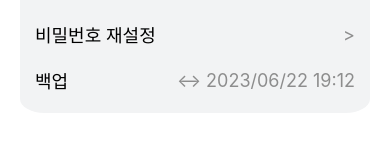
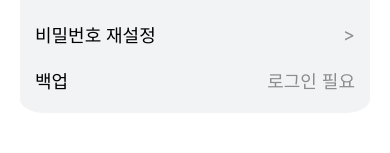
Before and after one commit to she0108/DaechoongMemo, a React Native app: screen /MenuScreen in a window 390 px wide. Shown: the part 288-441 px from the top of the page. Built offline with nearby package versions, Linux system fonts and the light colour scheme; no server answers.

Commit message:
:sparkles: 데이터 백업 기능 구현

```diff
--- a/screens/LoginScreen.js
+++ b/screens/LoginScreen.js
@@ -29,6 +29,8 @@ const LoginScreen = ({navigation}) => {
       .catch((error) => {
         const errorCode = error.code;
         const errorMessage = error.message;
+        console.log(error);
+        //로그인 에러 핸들링 (사용자 없음 등)
       });
     }
 
--- a/screens/MenuScreen.js
+++ b/screens/MenuScreen.js
@@ -1,27 +1,45 @@
 import { StatusBar, Alert, TouchableOpacity } from 'react-native';
 import { useState, useEffect } from 'react';
-import { useIsFocused } from '@react-navigation/native';
+import AsyncStorage from '@react-native-async-storage/async-storage';
 import styled from 'styled-components/native';
 import { AntDesign } from '@expo/vector-icons';
 import { color } from '../color';
-import { auth } from '../firebaseConfig';
+import { auth, database } from '../firebaseConfig';
 import { signOut, onAuthStateChanged } from "firebase/auth";
+import { ref, get, set } from "firebase/database";
 
 
 const MenuScreen = ({ navigation }) => {
-  const [loggedIn, setLoggedIn] = useState(false);
-  const [email, setEmail] = useState("-");
+  const [user, setUser] = useState(null);
+  const [lastBackup, setLastBackup] = useState("-");
+
 
   onAuthStateChanged(auth, (user) => {
     if (user) {
-      setLoggedIn(true);
-      setEmail(user.email);
+      setUser(user);
     } else {
-      setLoggedIn(false);
-      setEmail("-");
+      setUser(null);
     }
   });
 
+  useEffect(() => {setUser(auth.currentUser);}, []);
+
+  useEffect(() => {
+    if (user) {
+      get(ref(database, `users/${user.uid}/last-backup`)).then((snapshot)=> {
+      if (snapshot.exists()) {
+        if (snapshot.val() == 0) {
+          console.log("백업 기록이 존재하지 않습니다.");
+          setLastBackup("기록 없음");
+        } else {
+          const date = new Date(snapshot.val());
+          setLastBackup(date.toLocaleString());
+        }
+      } else {
+        console.log("snapshot data doesn't exist");
+      }})
+    }
+  }, [user]);
 
   const handleLogin = () => navigation.navigate("LoginScreen");
 
@@ -42,6 +60,29 @@ const MenuScreen = ({ navigation }) => {
     ]);
   }
 
+  const handleBackup = () => {
+    if (!user) {
+      Alert.alert('로그인 필요', "로그아웃 상태에서는 백업이 불가능합니다", [
+      { text: '확인' },
+    ]);
+    } else {
+      // 1. 로컬에 저장된 memoList를 database에 업로드
+      const uploadMemoList = async () => {
+        const s = await AsyncStorage.getItem('@memoList');
+        if (s != null) {
+          set(ref(database, 'backup-data/' + user.uid), JSON.parse(s));
+        } else {
+          set(ref(database, 'backup-data/' + user.uid), {});
+        }
+      }
+      uploadMemoList();
+      // 2. 마지막 백업 시각 업데이트
+      const newDate = new Date();
+      setLastBackup(newDate.toLocaleString());
+      set(ref(database, `users/${user.uid}/last-backup`), newDate.getTime());
+    }
+  }
+
 
   return (
     <Container>
@@ -56,9 +97,9 @@ const MenuScreen = ({ navigation }) => {
         <MenuBox>
         <MenuLine>
           <MenuTextMain>이메일</MenuTextMain>
-          <MenuTextSub c={color.darkgrey}>{email}</MenuTextSub>
-          <MenuTextTouchable onPress={loggedIn ? handleLogout : handleLogin}>
-            <MenuTextSub c={loggedIn ? color.red : color.blue}>{loggedIn ? "로그아웃" : "로그인"}</MenuTextSub>
+          <MenuTextSub c={color.darkgrey}>{user ? user.email : "-"}</MenuTextSub>
+          <MenuTextTouchable onPress={user ? handleLogout : handleLogin}>
+            <MenuTextSub c={user ? color.red : color.blue}>{user ? "로그아웃" : "로그인"}</MenuTextSub>
           </MenuTextTouchable>
         </MenuLine>
         <MenuLine>
@@ -75,8 +116,8 @@ const MenuScreen = ({ navigation }) => {
         </MenuLine>
         <MenuLine>
           <MenuTextMain>백업</MenuTextMain>
-          <MenuTextTouchable>
-            <MenuTextSub c={color.darkgrey}>↔ 2023/06/22 19:12</MenuTextSub>
+          <MenuTextTouchable onPress={handleBackup}>
+            <MenuTextSub c={color.darkgrey}>{user ? lastBackup : "로그인 필요"}</MenuTextSub>
           </MenuTextTouchable>
         </MenuLine>
         </MenuBox>
--- a/screens/SignupScreen.js
+++ b/screens/SignupScreen.js
@@ -1,10 +1,11 @@
 import styled from 'styled-components/native';
 import { AntDesign } from '@expo/vector-icons';
 import { color } from '../color';
-import { Alert, TouchableOpacity } from 'react-native';
+import { Alert } from 'react-native';
 import { useState } from 'react';
-import { auth } from '../firebaseConfig';
+import { auth, database } from '../firebaseConfig';
 import { createUserWithEmailAndPassword } from "firebase/auth";
+import { ref, set } from "firebase/database";
 
 
 const SignupScreen = ({navigation}) => {
@@ -34,6 +35,10 @@ const SignupScreen = ({navigation}) => {
 
     const createAccount = () => {
         createUserWithEmailAndPassword(auth, email, password)
+        .then((userCredential) => {
+          const user = userCredential.user;
+          set(ref(database, `users/${user.uid}/last-backup`), 0);
+        })
         .then(() => {
           Alert.alert("회원가입 완료", undefined, [
             {text: '확인',
@@ -56,8 +61,11 @@ const SignupScreen = ({navigation}) => {
         case 'auth/invalid-email':
           errorMessage = "유효하지 않은 이메일입니다";
           break;
+        case 'auth/email-already-in-use':
+          errorMessage = "이미 가입된 이메일입니다";
+          break;
         case 'auth/weak-password':
-          errorMessage = "보안에 취약한 비밀번호입니다";
+          errorMessage = "비밀번호는 8자리 이상의 영문, 숫자, 기호로 이루어져야 합니다";
           break;
         default:
           errorMessage = errorCode;
```
